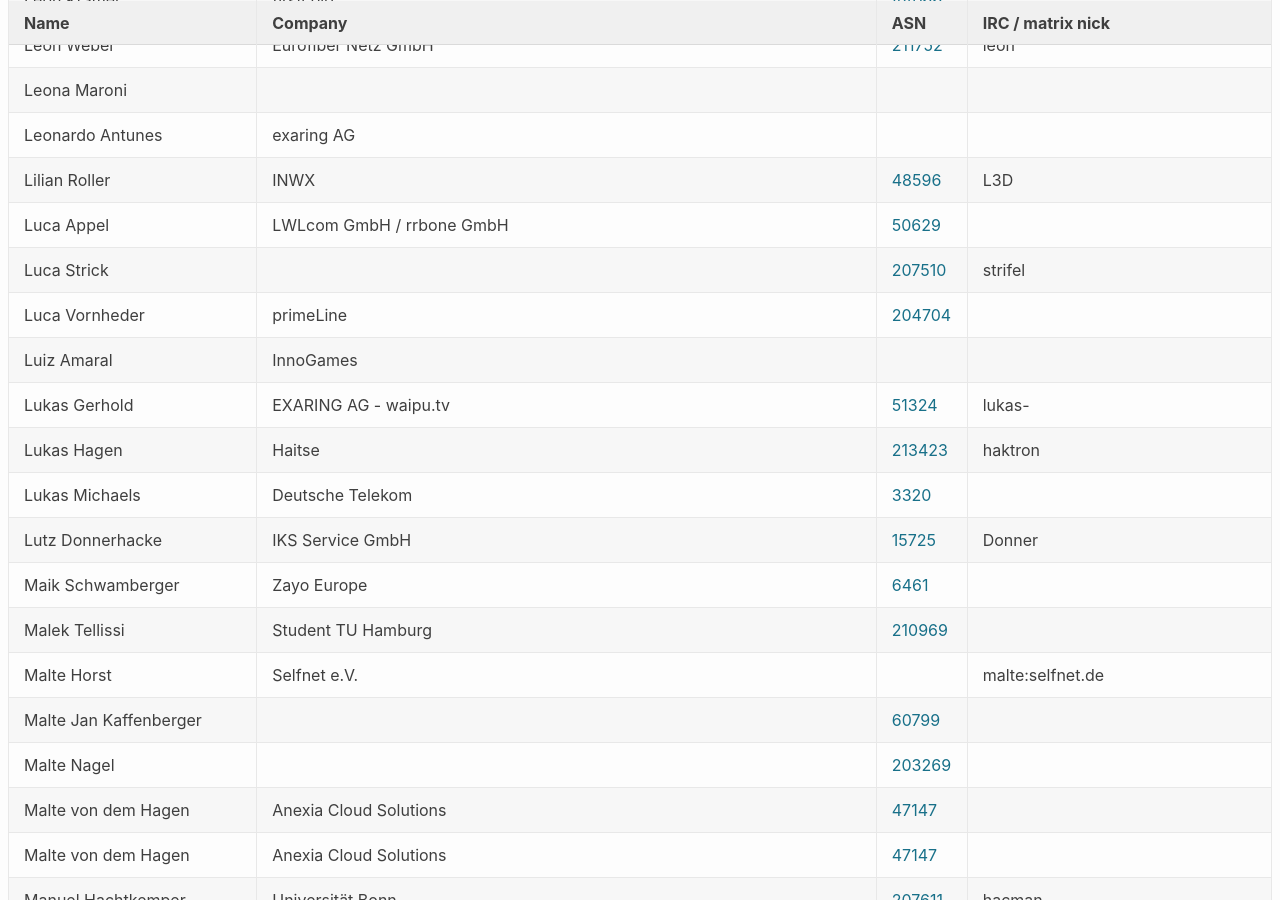
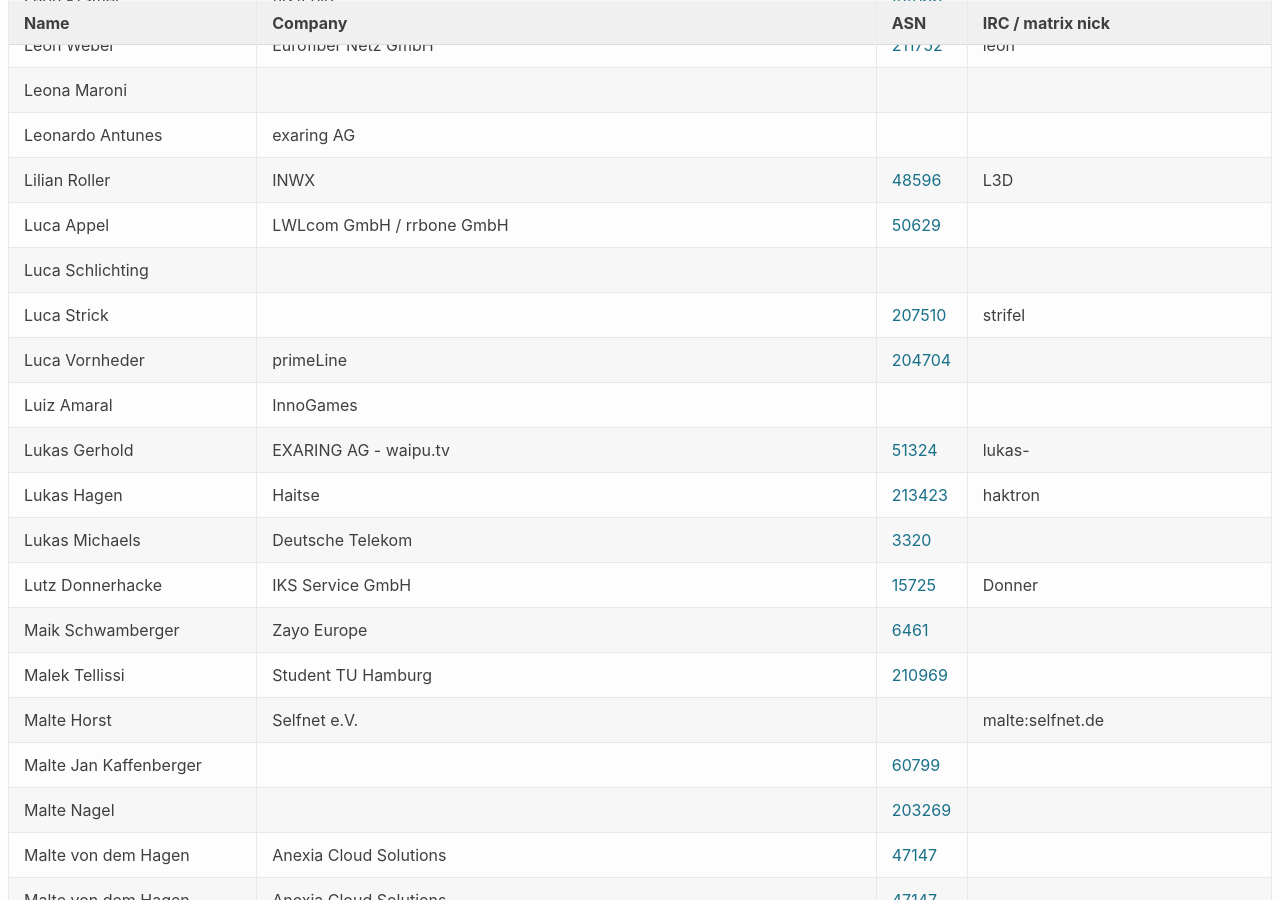
Before and after one commit to denog/pretix-attendeelist, a Jekyll site: the page built from denog17/index.markdown, in a window 1280 px wide and 900 px high, scrolled down 11518 px. Built offline with Jekyll 4.4.1, drawn with Linux system fonts in a browser that asks for light colours.

Commit message:
Latest data: Fri Oct  3 16:11:19 UTC 2025

```diff
--- a/_data/attendees_denog17_onsite.json
+++ b/_data/attendees_denog17_onsite.json
@@ -1542,6 +1542,12 @@
     "asn": "50629"
   },
   {
+    "name": "Luca Schlichting",
+    "company": null,
+    "irc": null,
+    "asn": null
+  },
+  {
     "name": "Luca Strick",
     "company": null,
     "irc": "strifel",
```
